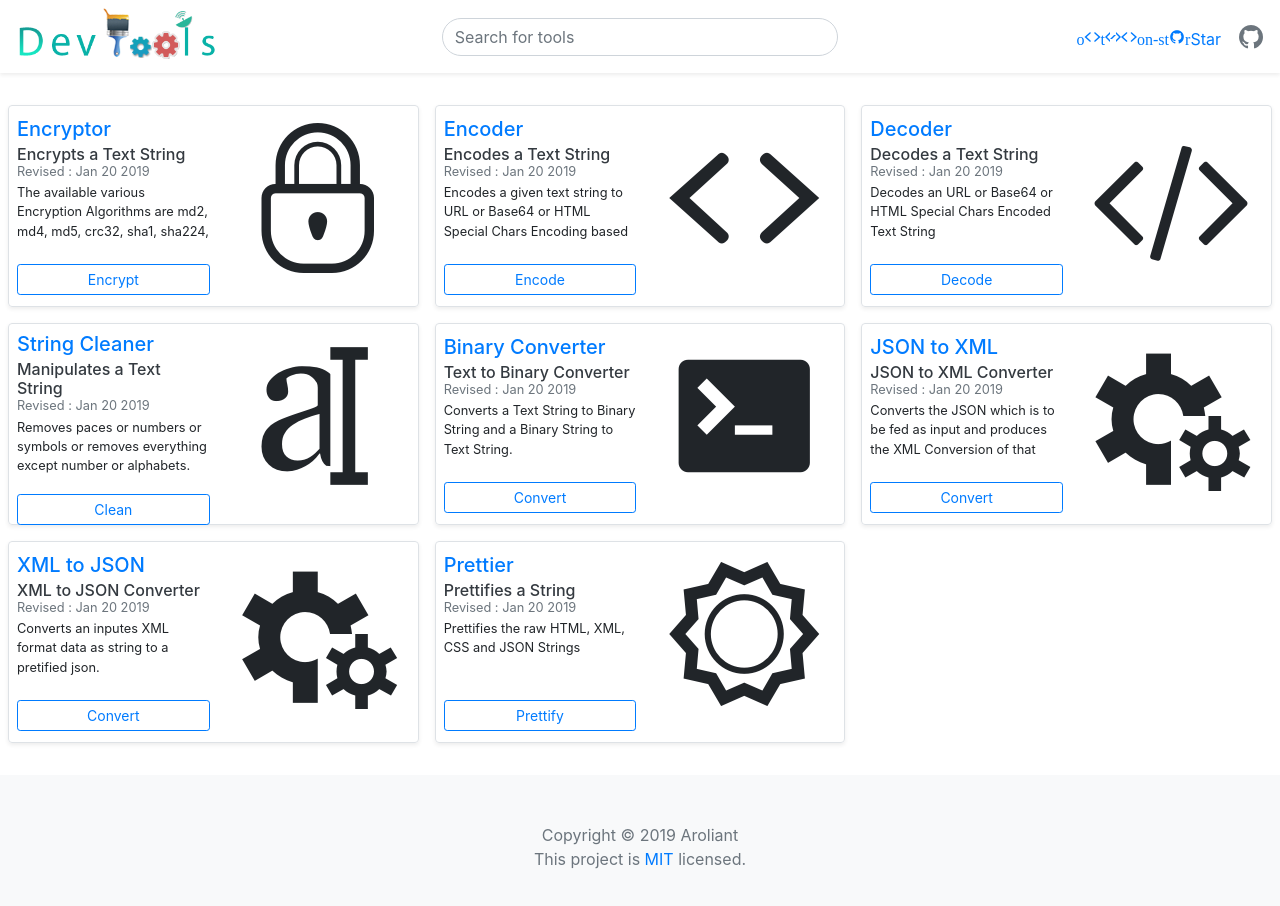
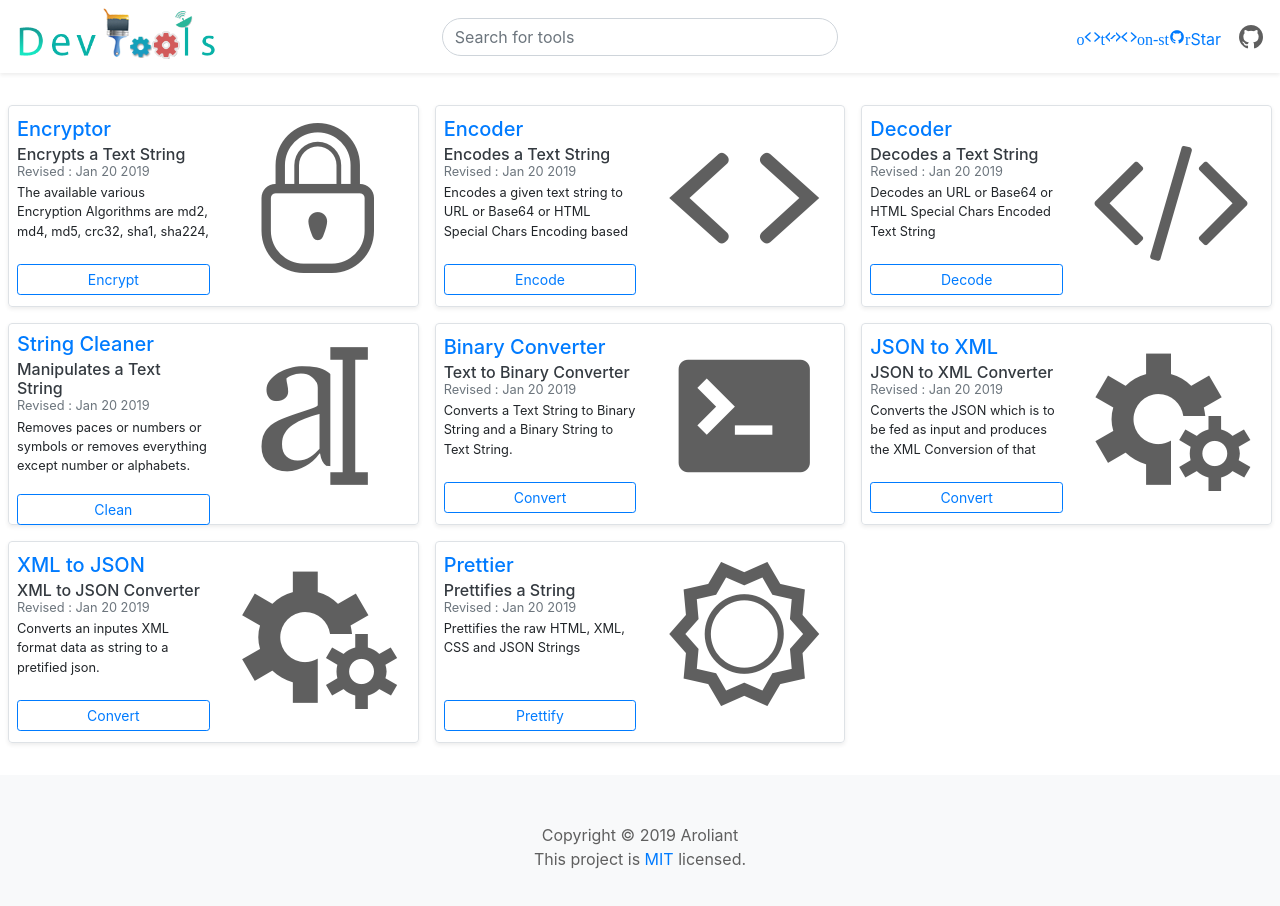
Before and after one commit to JacobSamro/hash2.dev, an Angular app: page / in a window 1280 px wide. Shown: the top 906 px of the page. Built offline with nearby package versions, Linux system fonts and the light colour scheme.

Commit message:
Remove Logo Outline & Btn shadow, Add Tool Icon Color

```diff
--- a/src/app/app.component.css
+++ b/src/app/app.component.css
@@ -126,6 +126,10 @@
     display: inline-block;
 }
 
+.logoContainer:focus{
+  outline: 0;
+}
+
 .big-gear {
     width: 30px;
     left: 151px;
--- a/src/app/app.component.html
+++ b/src/app/app.component.html
@@ -46,7 +46,7 @@
           <!-- <button class="btn btn-outline-primary btn-sm" (click)="showModal(t,t.id)" role="button">{{t.button}}</button> -->
           <button class="btn btn-outline-primary btn-sm" (click)="showModal(tool,i)">{{tool.button}}</button>
         </div>
-        <i class="ToolImg m-1 m-lg-0 rounded {{tool.icon}}"></i>
+        <i class="ToolImg m-1 m-lg-0 rounded text-secondary {{tool.icon}}"></i>
       </div>
     </div>
   </div>
--- a/src/styles.scss
+++ b/src/styles.scss
@@ -1,5 +1,7 @@
 /* You can add global styles to this file, and also import other style files */
-$theme-colors: ();
+$theme-colors: (
+  "secondary": #5f5f5f
+);
 
 @import "../node_modules/bootstrap/scss/functions";
 @import "../node_modules/bootstrap/scss/variables";
@@ -70,8 +72,9 @@ $theme-colors: ();
 .form-control:focus {
   box-shadow: 0 0 0 0.1px rgba(0, 123, 255, 0.25); //overide bootstrap
 }
-.btn:focus, .btn:active {
-  box-shadow: none!important;
+.btn:focus,
+.btn:active {
+  box-shadow: none !important;
 }
 
 .OpenModal {
```
